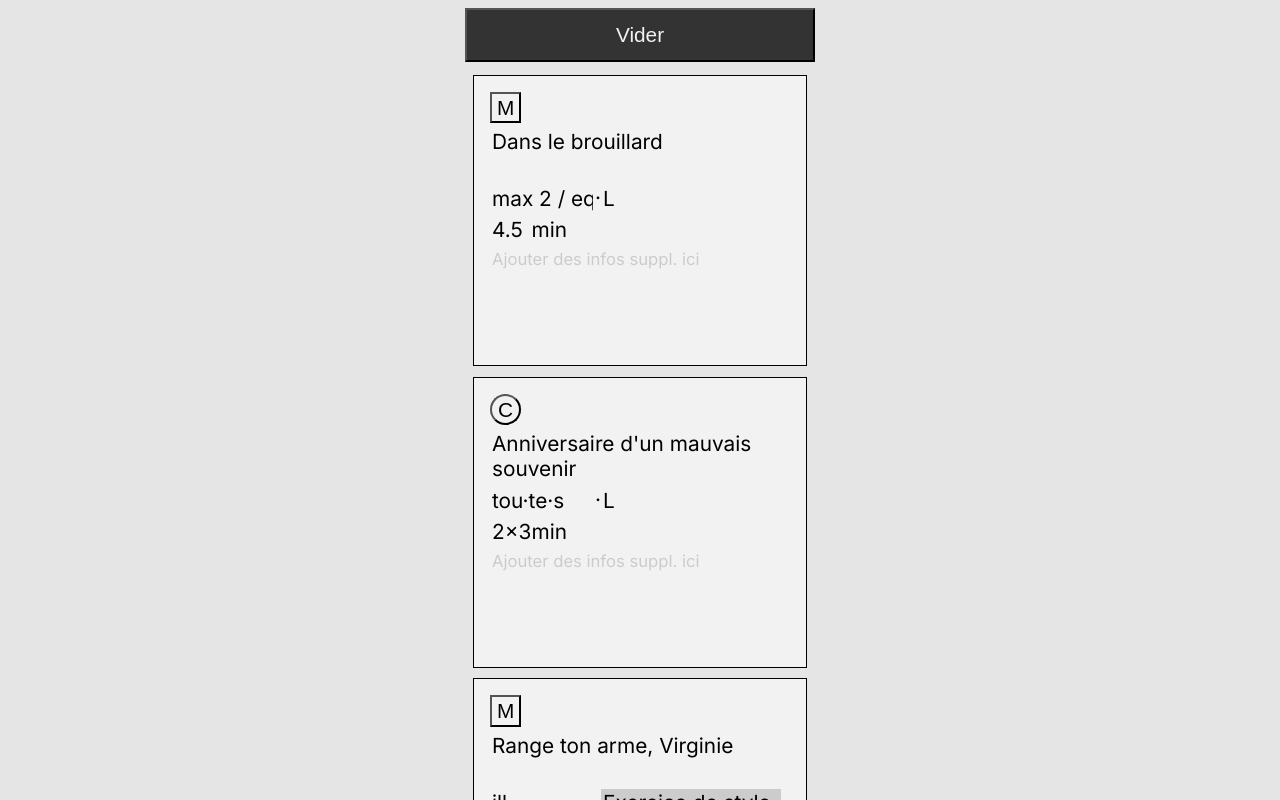
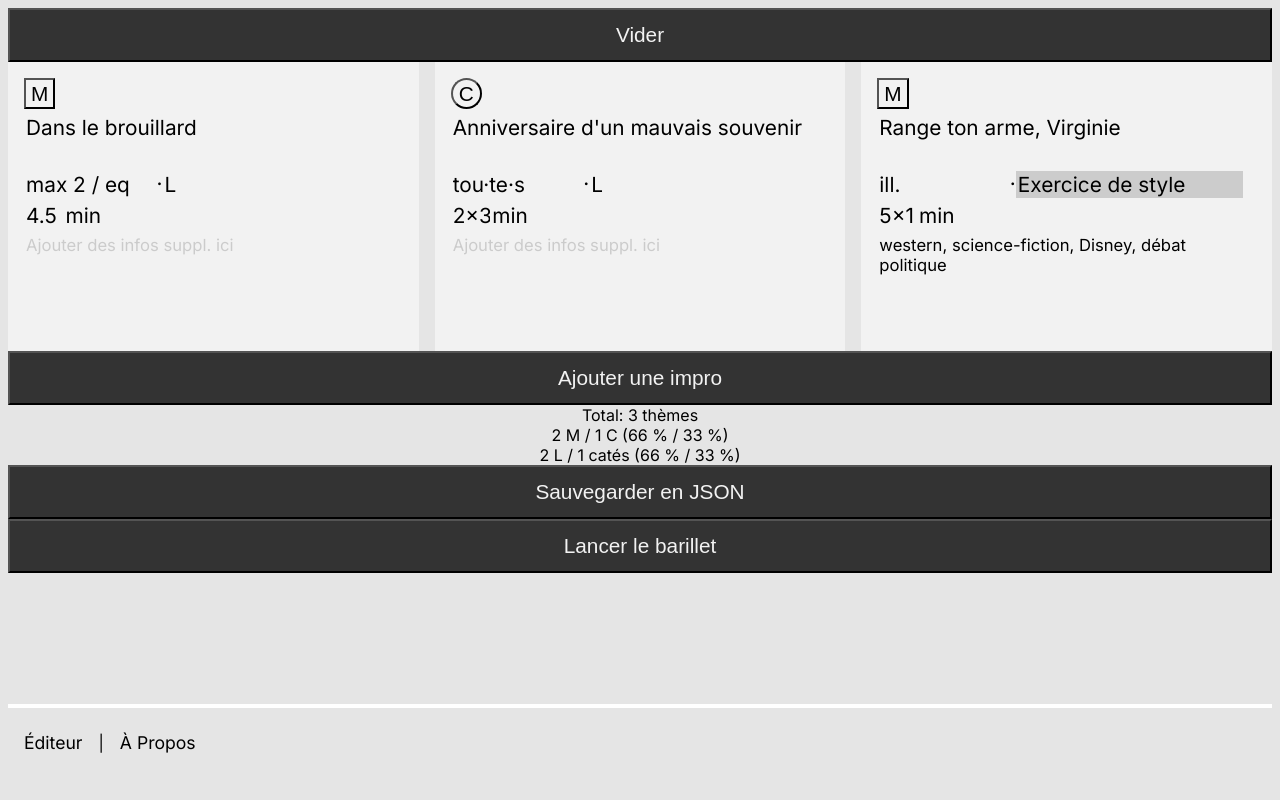
Before and after one commit to tchapeaux/improv-barillet-editor, a React (Vite) app: page /#/ in a window 1280 px wide. Both pictures are taken after a click on the button "Exemple". Shown: the top 800 px of the page. Built offline with nearby package versions, Linux system fonts and the light colour scheme.

Commit message:
Initial layout changes
Original commit by Banjopalmo

```diff
--- a/src/styles/styles.scss
+++ b/src/styles/styles.scss
@@ -1,4 +1,4 @@
-/******************************************************************************
+/* *****************************************************************************
 START Glitch hello-app default styles
 
 The styles in this section do some minimal CSS resets, set default fonts and
@@ -86,21 +86,11 @@ body {
 }
 .wrapper {
   min-height: var(--wrapper-height);
-  display: grid;
-  place-items: center;
-  margin: 0 1rem;
-  min-height: 86vh;
 }
 .content {
-  display: flex;
-  flex-direction: column;
-  justify-content: space-between;
-  align-items: center;
-  justify-content: center;
-
-  @media screen and (min-width: 350px) {
-    max-width: 350px;
-  }
+  width: 100%;
+  display: grid;
+  // grid-template-columns: 1rem minmax(1fr, 1200px) 1rem;
 }
 
 /* Page titles */
@@ -179,15 +169,9 @@ button {
 }
 
 .barillet {
-  display: flex;
-  flex-direction: column;
-  margin: 0.5em;
-  align-items: center;
-  justify-content: center;
-
-  > * {
-    margin: 0.25em;
-  }
+  display: grid;
+  grid-template-columns: repeat(auto-fit, minmax(300px, 1fr));
+  grid-gap: 1rem;
 }
 
 .theme-card {
@@ -198,7 +182,6 @@ button {
   break-inside: avoid;
 
   width: 100%;
-  border: 1px solid black;
   padding: 14px;
 
   background-color: #ffffff88;
```
